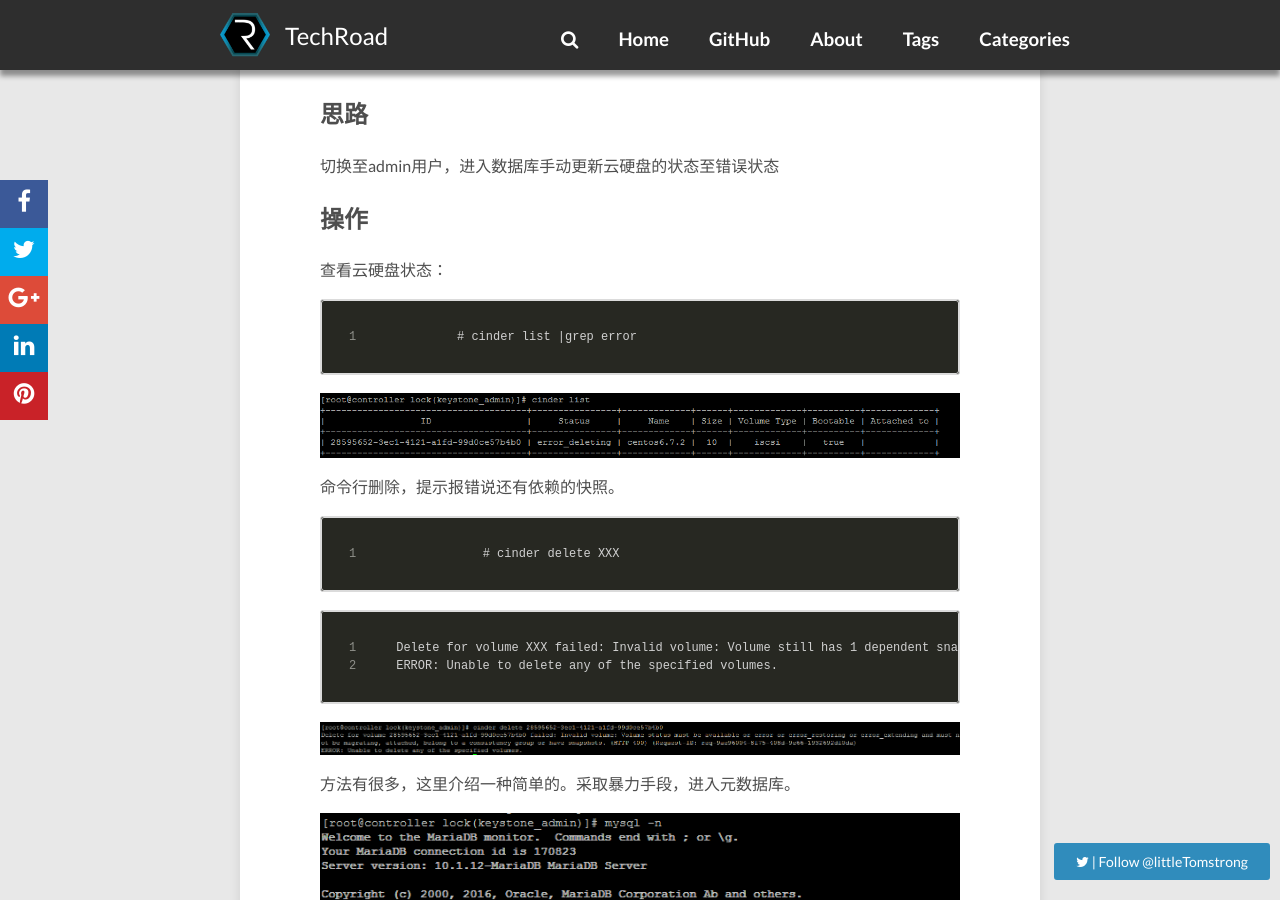
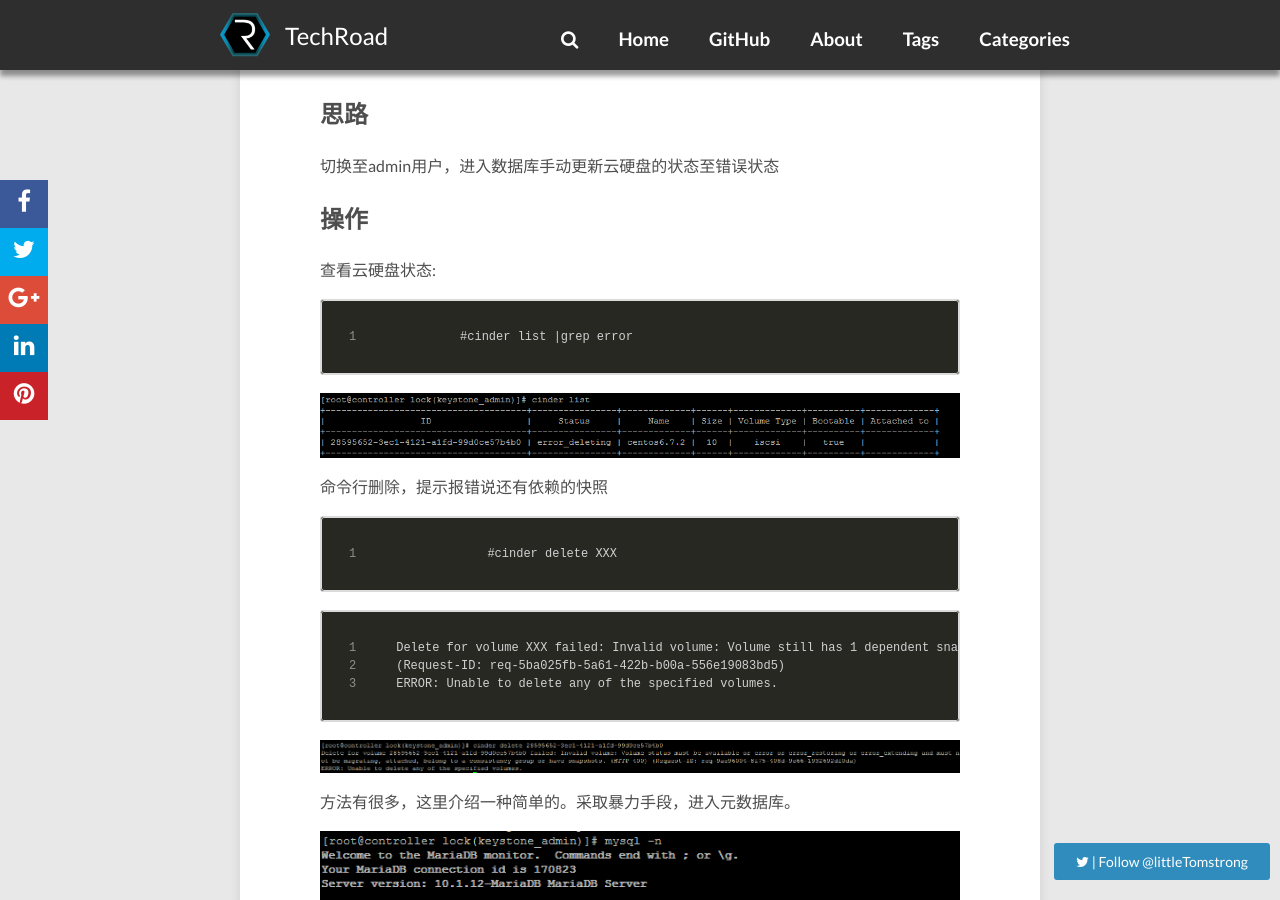
Before and after one commit to JianqingJiang/jianqingjiang.github.io, a Jekyll site: the page built from _posts/2016-11-10-cinder-error-deleting.md, in a window 1280 px wide and 900 px high, scrolled down 730 px. Built offline with Jekyll 4.4.1, drawn with Linux system fonts in a browser that asks for light colours; nearby versions of some CDN libraries; comment, search, counter and statistics services are not loaded; some of the changed lines change nothing that is shown.

Commit message:
modified _config.yml

````diff
--- a/_posts/2016-11-10-cinder-error-deleting.md
+++ b/_posts/2016-11-10-cinder-error-deleting.md
@@ -8,35 +8,39 @@
 
 
 ## 问题
+
 Openstack Mitaka版本，终止了云主机之后，发现无法删除对应的云硬盘，删除提示报错为云硬盘的状态不是错误或者可用状态
 
 ![image](/images/openstack_cinder_error_deleting/1.png)
 
 ## 思路
+
 切换至admin用户，进入数据库手动更新云硬盘的状态至错误状态
 
 
 ##  操作
 
 
-查看云硬盘状态：
+查看云硬盘状态:
+
 
 ```
-# cinder list |grep error
+#cinder list |grep error
 ```
 
 ![image](/images/openstack_cinder_error_deleting/2.png)
 
 
-命令行删除，提示报错说还有依赖的快照。
+命令行删除，提示报错说还有依赖的快照
 
 
 ```
-# cinder delete XXX
+#cinder delete XXX
 ```
 
 ```
-Delete for volume XXX failed: Invalid volume: Volume still has 1 dependent snapshots. (HTTP 400) (Request-ID: req-5ba025fb-5a61-422b-b00a-556e19083bd5)
+Delete for volume XXX failed: Invalid volume: Volume still has 1 dependent snapshots. (HTTP 400)
+(Request-ID: req-5ba025fb-5a61-422b-b00a-556e19083bd5)
 ERROR: Unable to delete any of the specified volumes.
 ```
 
@@ -47,6 +51,7 @@
 方法有很多，这里介绍一种简单的。采取暴力手段，进入元数据库。
 
 ![image](/images/openstack_cinder_error_deleting/4.png)
+
 
 
 ```
````
